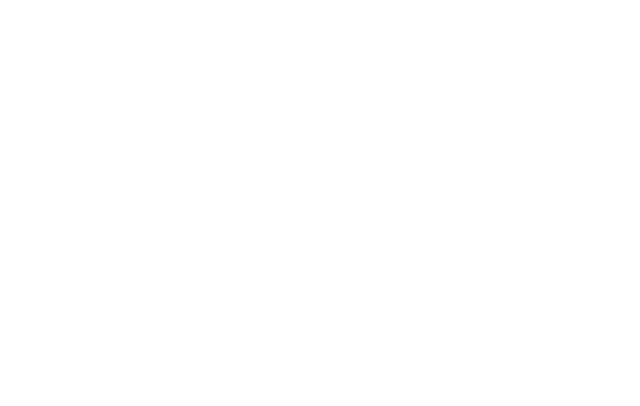
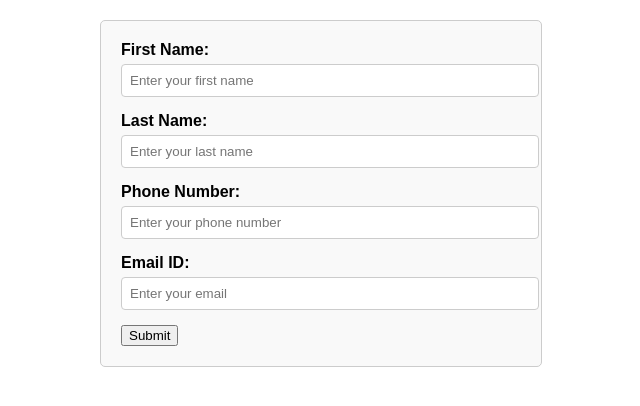
Before and after one commit to acciojob/form-login-2-Ranu2211, a website: page main.html in a window 1280 px wide. Shown: the whole page, without its empty margins (319-959 px from the left). Drawn offline with Linux system fonts and the light colour scheme.

Commit message:
created a submission

```diff
--- a/main.html
+++ b/main.html
@@ -8,6 +8,21 @@
 
 <body>
 	<!-- the entire body must be written by student -->
+	<form id="userForm">
+        <label for="firstName">First Name:</label>
+        <input type="text" id="firstName" name="firstName" placeholder="Enter your first name" required>
+
+        <label for="lastName">Last Name:</label>
+        <input type="text" id="lastName" name="lastName" placeholder="Enter your last name" required>
+
+        <label for="phoneNumber">Phone Number:</label>
+        <input type="tel" id="phoneNumber" name="phoneNumber" placeholder="Enter your phone number" required>
+
+        <label for="email">Email ID:</label>
+        <input type="email" id="email" name="email" placeholder="Enter your email" required>
+
+        <Button id="submit" type="button">Submit</Button>
+    </form>
     <script type="text/javascript" src="./script.js">
 </script>
 
--- a/script.js
+++ b/script.js
@@ -1 +1,16 @@
 //your JS code here. If required.
+let firstName = document.getElementById('firstName');
+let lastName = document.getElementById('lastName');
+let phone = document.getElementById('phoneNumber');
+let email = document.getElementById('email');
+let submit = document.getElementById('submit');
+submit.addEventListener('click',()=>{
+	const firstNameValue = firstName.value.trim();
+            const lastNameValue = lastName.value.trim();
+            const phoneValue = phone.value.trim(); // Access phone.value correctly
+            const emailValue = email.value.trim();
+
+            alert(`First Name: ${firstNameValue} Last Name: ${lastNameValue} Phone Number: ${phoneValue} Email ID: ${emailValue}`);
+
+
+})
--- a/styles.css
+++ b/styles.css
@@ -1 +1,40 @@
 /*  your css code here. If applicable */
+body {
+            font-family: Arial, sans-serif;
+            margin: 20px;
+            padding: 0;
+            box-sizing: border-box;
+        }
+        form {
+            max-width: 400px;
+            margin: 0 auto;
+            padding: 20px;
+            border: 1px solid #ccc;
+            border-radius: 5px;
+            background-color: #f9f9f9;
+        }
+        label {
+            display: block;
+            margin-bottom: 5px;
+            font-weight: bold;
+        }
+        input[type="text"],
+        input[type="email"],
+        input[type="tel"],
+        input[type="submit"] {
+            width: 100%;
+            padding: 8px;
+            margin-bottom: 15px;
+            border: 1px solid #ccc;
+            border-radius: 4px;
+        }
+        input[type="submit"] {
+            background-color: #4CAF50;
+            color: white;
+            font-weight: bold;
+            cursor: pointer;
+            border: none;
+        }
+        input[type="submit"]:hover {
+            background-color: #45a049;
+        }
```
